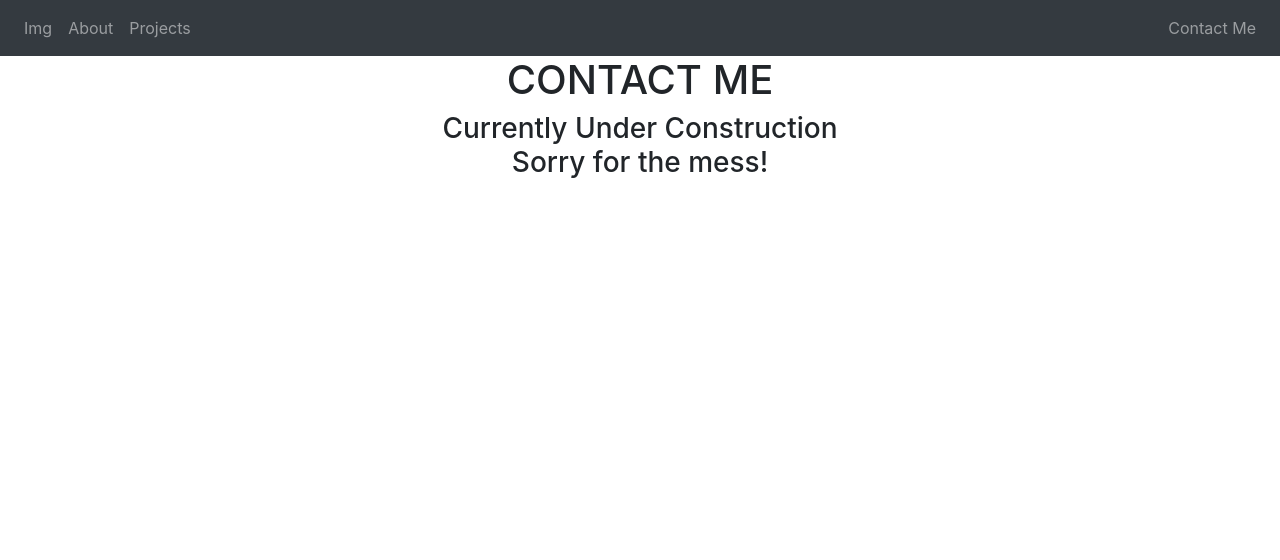
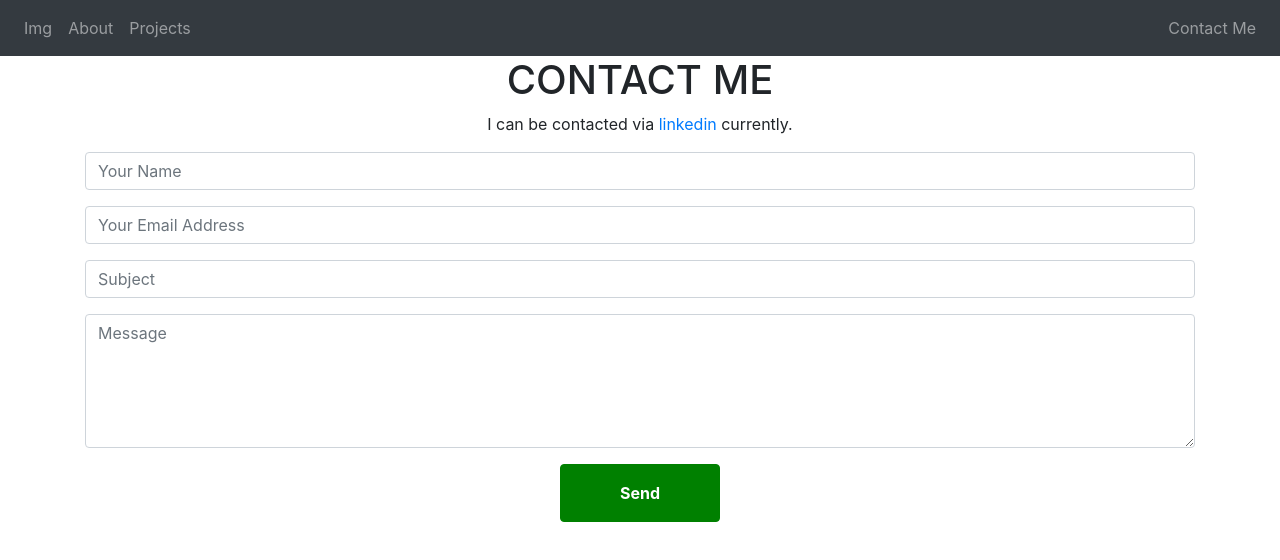
Before and after one commit to zyzzyxis/StaticPortfolio, a React (Create React App) app: page /connect in a window 1280 px wide. Shown: the top 560 px of the page. Built offline with nearby package versions, Linux system fonts and the light colour scheme.

Commit message:
contact form created, working on functionality

```diff
--- a/package.json
+++ b/package.json
@@ -7,6 +7,7 @@
     "@testing-library/react": "^11.1.0",
     "@testing-library/user-event": "^12.1.10",
     "bootstrap": "4.6.0",
+    "emailjs-com": "^2.6.4",
     "react": "^17.0.2",
     "react-bootstrap": "^1.6.0",
     "react-dom": "^17.0.2",
--- a/src/pages/ContactMe.js
+++ b/src/pages/ContactMe.js
@@ -1,10 +1,58 @@
+import React from 'react';
+import { Button, Form , Container} from "react-bootstrap"
+import emailjs from 'emailjs-com';
+
+
 
 const ContactMe = () => {
+
+  const sendEmail = (e) => {
+    e.preventDefault();
+
+    emailjs.sendForm('gmail', 'template_9rcijy7', e.target, 'user_hLwloleE2fK82EDvUyMPj')
+      .then((result) => {
+          console.log(result.text);
+      }, (error) => {
+          console.log(error.text);
+      });
+    // e.target.reset()
+  }
+
   return (
+    <>
     <div>
       <h1>CONTACT ME</h1>
-      <h3>Currently Under Construction <br/>Sorry for the mess!</h3>
+      <p>I can be contacted via <a target="_blank" href="https://www.linkedin.com/in/erin-zimmerman/">linkedin</a> currently.</p>
+
     </div>
+      <Container>
+        <Form onSubmit={sendEmail}>
+          <Form.Group>
+            <Form.Control placeholder='Your Name' name='name' />
+          </Form.Group>
+          <Form.Group>
+            <Form.Control placeholder='Your Email Address' name='email' />
+          </Form.Group>
+          <Form.Group>
+            <Form.Control placeholder='Subject' name='subject' />
+          </Form.Group>
+          <Form.Group>
+            <Form.Control placeholder='Message'  rows={5} type='textarea' as='textarea' name='message' />
+          </Form.Group>
+          <div style={{display: 'flex', justifyContent: 'center'}}>
+            <Button type='submit' style={{background:"green", borderColor:"green", padding: '1em', width: '10em', fontWeight: 'bold'}}>
+              Send
+            </Button>
+          </div>
+        </Form>
+        {/* {emailSent &&
+          <div style={{display: 'flex', justifyContent: 'center', marginTop: '1em'}}>
+            <h5 style={{color: "green"}} >Email Sent!</h5>
+          </div>
+        } */}
+        </Container>
+      </>
+
   )
 }
 
```
Also changed, not shown: 1 other file (tests, documents, lock files or other folders).
